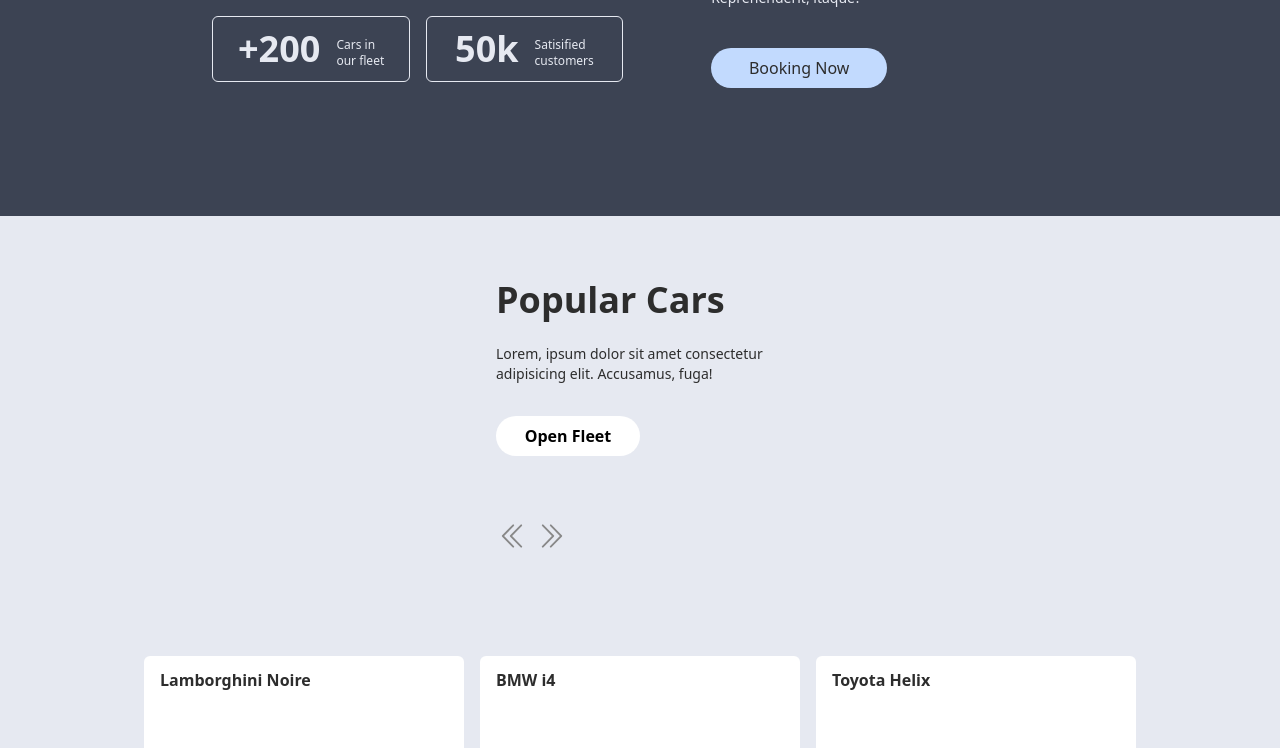
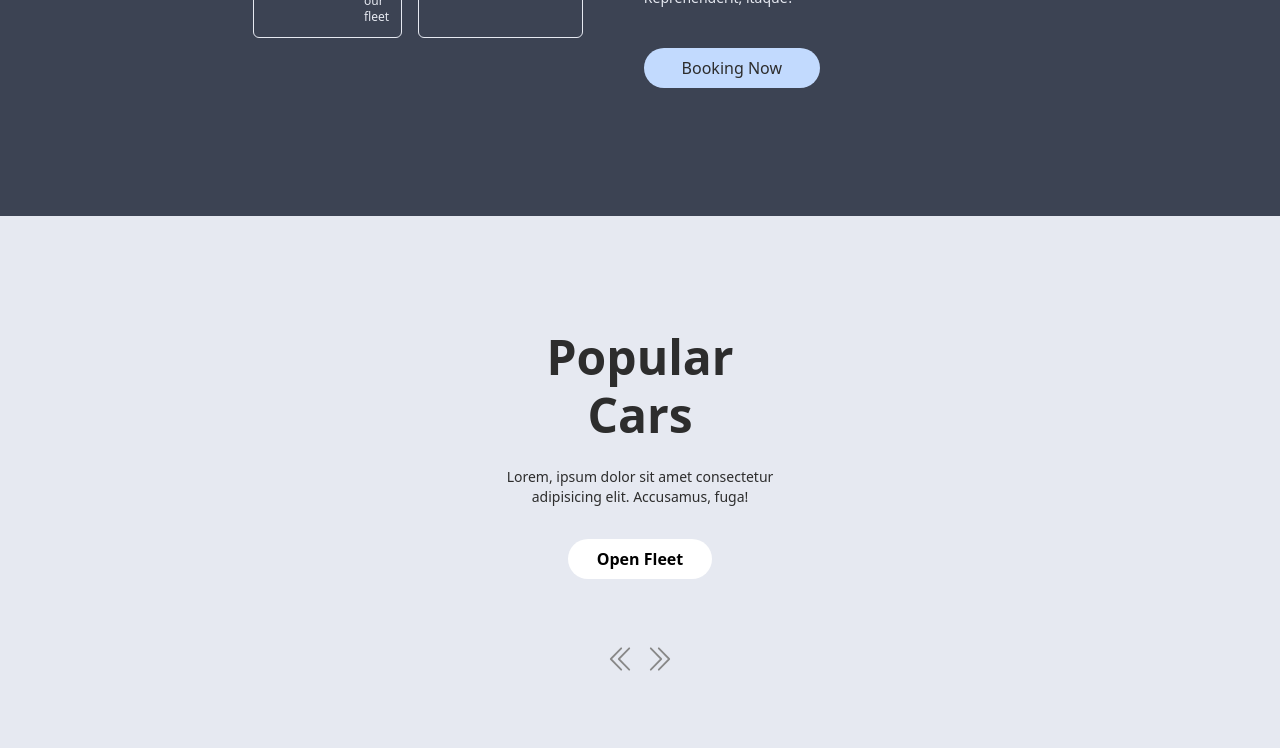
Before and after one commit to Paulhakeem/Dolph, a Nuxt app: page / in a window 1280 px wide. Shown: the part 2000-2748 px from the top of the page. Built offline with nearby package versions, Linux system fonts and the light colour scheme.

Commit message:
making some small changes

```diff
--- a/assets/main.css
+++ b/assets/main.css
@@ -125,7 +125,7 @@ body {
 
  /* big devices */
 
- @media (max-width: 1020px ) {
+ @media (max-width: 1024px ) {
     /* home */
     #home1 {
         padding-top: 10em;
@@ -181,3 +181,59 @@ body {
     font-size: 1.4em;
    }
   }
+
+
+  @media (max-width: 1280px) {
+    #winter h4{
+        /* font-size: 4em; */
+       padding-top: 2px;
+       line-height: 1.2em;
+      }
+      #winterbg {
+       height: 50vh;
+      }
+      #winterbg button {
+       width: 40%;
+       font-size: 1.4em;
+      }
+         /* home */
+    #home1 {
+        padding-top: 10em;
+
+    }
+
+    /* #homeSection {
+        padding-top: 5em;
+    }  */
+/* money section */
+    #imageposition {
+        width: 36.5dvh;
+
+       }
+/* popular */
+
+#popular {
+    text-align: center;
+}
+#popular h4{
+    padding-top: 1em;
+    line-height: 1.2em;
+    font-size: 3em;
+    text-align: center;
+
+}
+
+#carsButton {
+    padding-top: 2px;
+}
+#carbox1 {
+    width: 70%;
+}
+#carbox1 h6{
+    font-size: 1.4em;
+}
+#popularSVG {
+    display: flex;
+    justify-content: center;
+  }
+   }
--- a/pages/index.vue
+++ b/pages/index.vue
@@ -3,8 +3,8 @@
     <div id="home"
       class="bg-[url('../assets/images/home.jpg')] bg-cover bg-no-repeat bg-center h-screen"
     >
-      <div id="home1" class="text-center pt-28 text-balance select-none mb-14 lg:pt-24">
-        <h1 class="text-7xl font-black text-light stroke-white stroke-2 lg:text-6xl">
+      <div id="home1" class="text-center pt-28 text-balance select-none mb-14 xl:pt-24">
+        <h1 class="text-7xl font-black text-light stroke-white stroke-2 xl:text-6xl">
           Premium car rental
         </h1>
         <button
```
